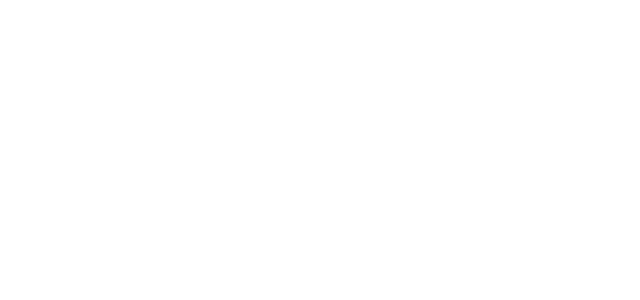
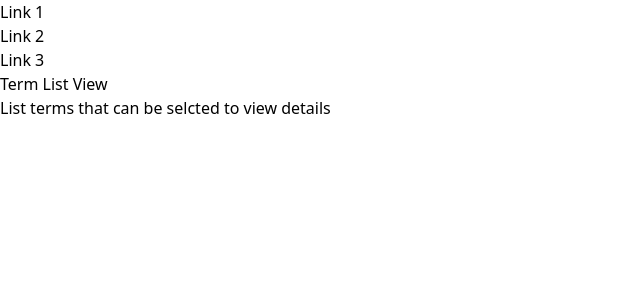
Before and after one commit to brendanbax/homeschool-hours, a React (Vite) app: page /terms in a window 1280 px wide. Before the commit this address had no page. Shown: the top 300 px of the page, without its empty margins (0-640 px from the left). Built offline with nearby package versions, Linux system fonts and the light colour scheme.

Commit message:
document routes

```diff
--- a/src/main.tsx
+++ b/src/main.tsx
@@ -1,10 +1,13 @@
+import './index.css'
 import React, { StrictMode } from 'react'
 import { Container, createRoot } from 'react-dom/client'
-import './index.css'
+import { BrowserRouter, Route, Routes } from 'react-router-dom'
 import { App } from './App'
+import { LogInView } from './views/LogInView'
+import { SettingsView } from './views/SettingsView'
+import { TermView } from './views/TermView'
+import { TermListView } from './views/TermListView'
 import { WelcomeView } from './views/WelcomeView'
-import { SettingsView } from './views/SettingsView'
-import { BrowserRouter, Route, Routes } from 'react-router-dom'
 
 createRoot(document.getElementById('root') as Container).render(
   <StrictMode>
@@ -27,9 +30,14 @@ createRoot(document.getElementById('root') as Container).render(
       </Route>
       */}
       <Routes>
+        {/* Public routes */}
         <Route path='/' element={<App />} />
+        <Route path='/log-in' element={<LogInView />} />
+        {/* Protected routes */}
         <Route path='/welcome' element={<WelcomeView />} />
         <Route path='/settings' element={<SettingsView />} />
+        <Route path='/terms' element={<TermListView />} />
+        <Route path='/terms/:id' element={<TermView />} />
       </Routes>
     </BrowserRouter>
   </StrictMode>,
```
